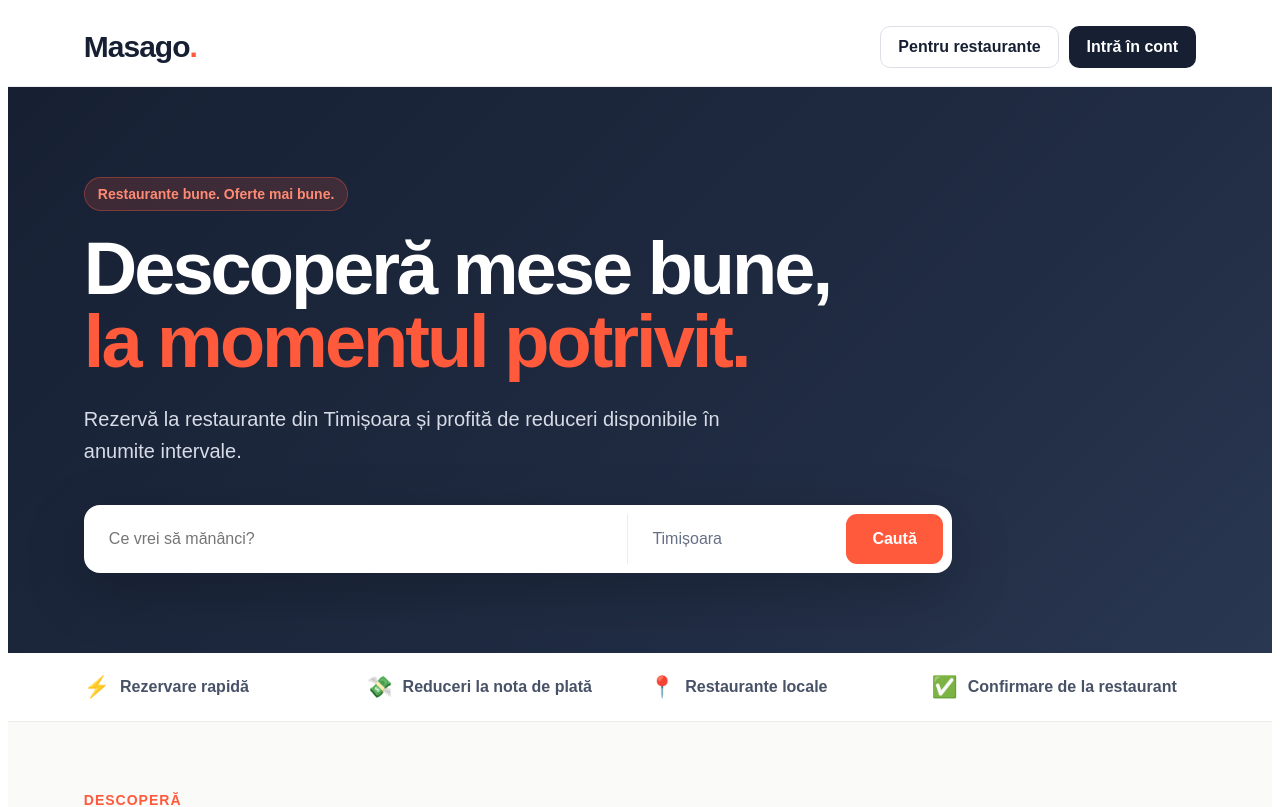
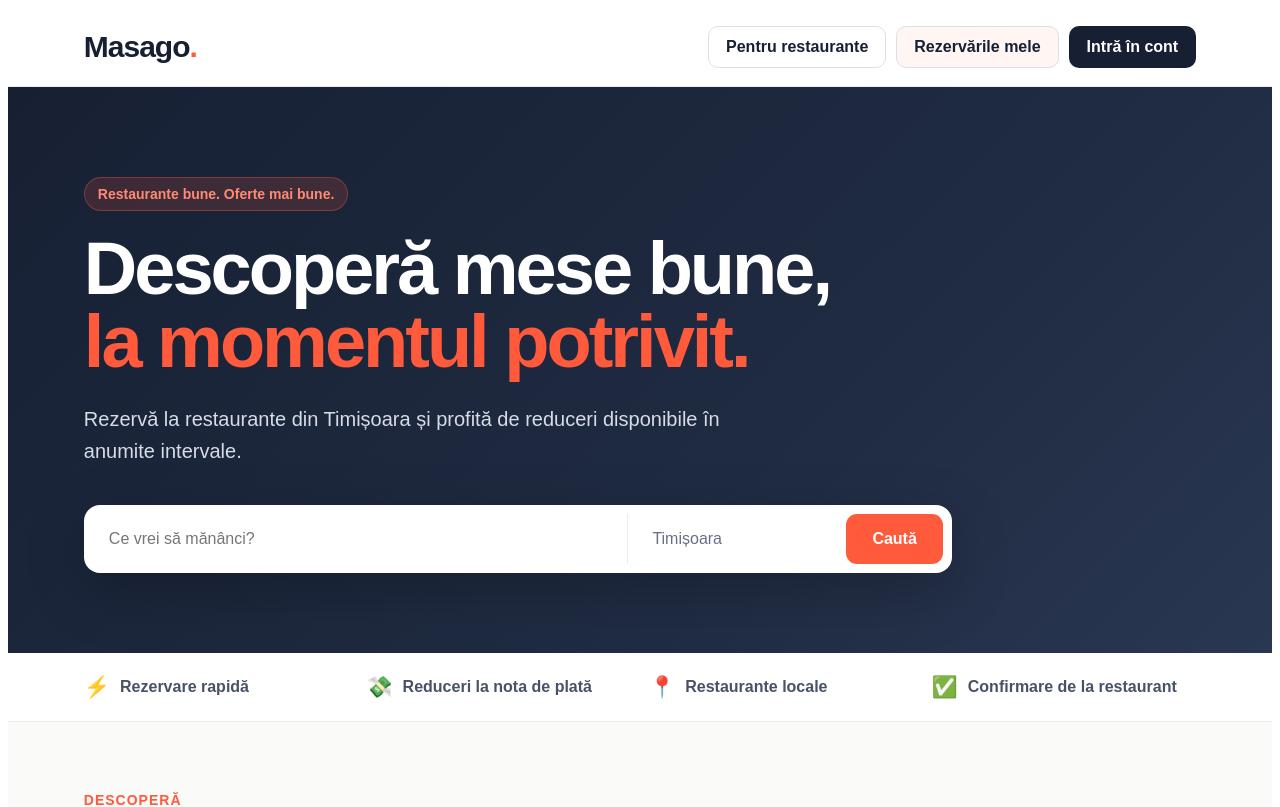
Before and after one commit to masago1/masago1, a Next.js app: page / in a window 1280 px wide. Shown: the top 807 px of the page. Built offline with nearby package versions, Linux system fonts and the light colour scheme; no server answers; the database is empty.

Commit message:
Update page.js

```diff
--- a/app/page.js
+++ b/app/page.js
@@ -242,7 +242,20 @@ export default function Home() {
           >
             Pentru restaurante
           </a>
-
+<a
+  href="/rezervarile-mele"
+  style={{
+    textDecoration: "none",
+    color: "#172033",
+    border: "1px solid #dcdfe5",
+    background: "#FFF5F2",
+    padding: "11px 17px",
+    borderRadius: "10px",
+    fontWeight: "800",
+  }}
+>
+  Rezervările mele
+</a>
           <a
             href="/login"
             style={{
```
